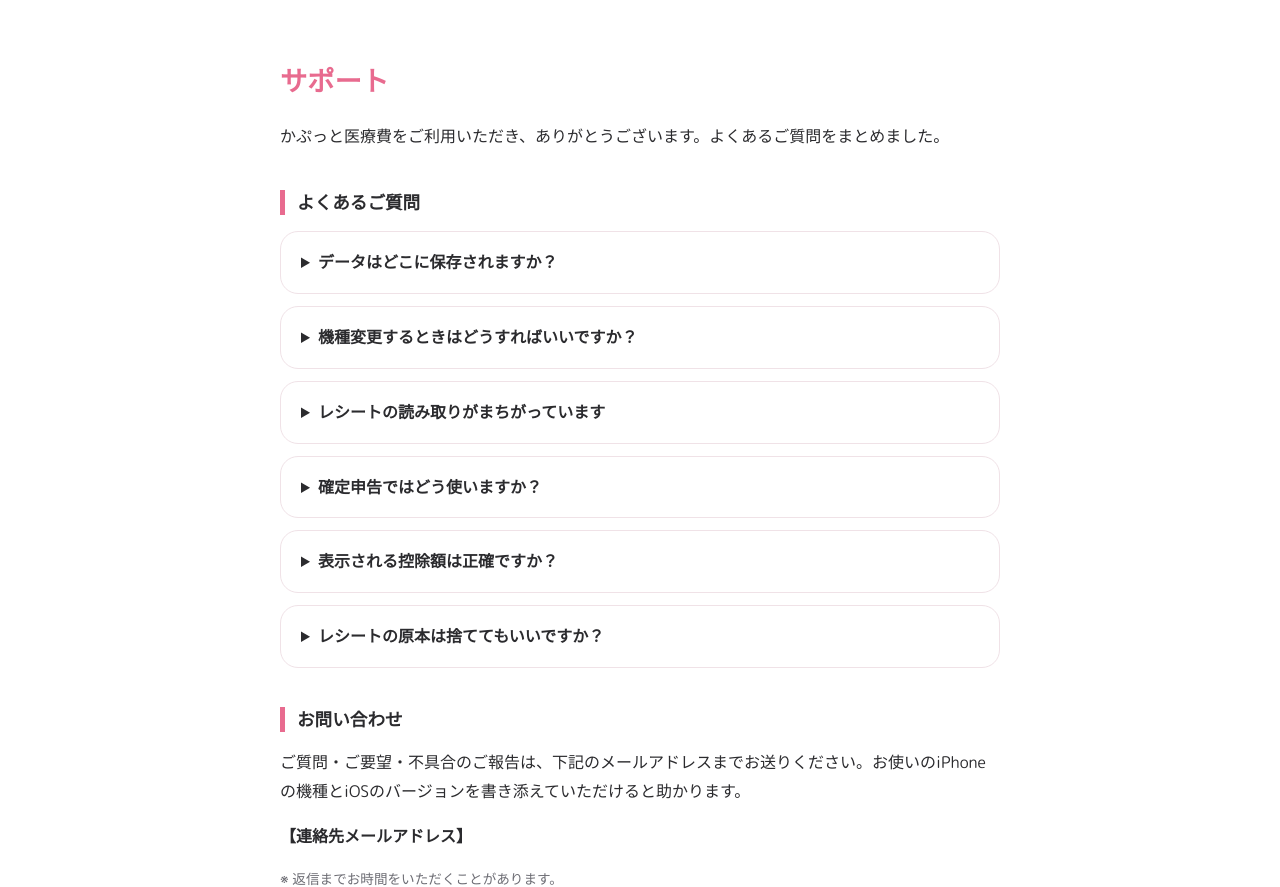
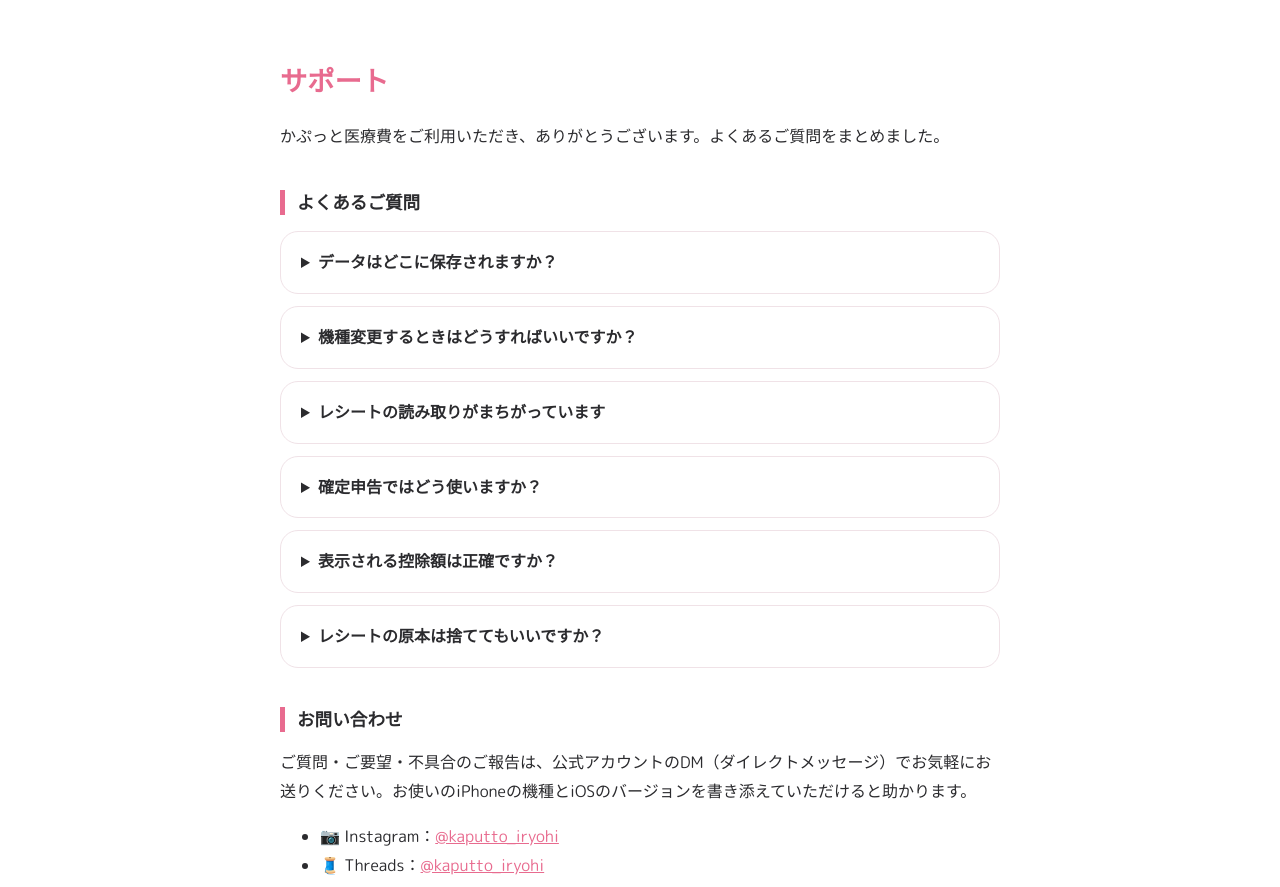
Before and after one commit to kaputto-iryohi/kaputto-iryohi.github.io, a plain HTML site: page support.html in a window 1280 px wide. Shown: the part 70-957 px from the top of the page. Drawn offline with Linux system fonts and the light colour scheme.

Commit message:
Add files via upload

```diff
--- a/support.html
+++ b/support.html
@@ -51,8 +51,12 @@
   </div>
 
   <h2>お問い合わせ</h2>
-  <p>ご質問・ご要望・不具合のご報告は、下記のメールアドレスまでお送りください。お使いのiPhoneの機種とiOSのバージョンを書き添えていただけると助かります。</p>
-  <p><b>【連絡先メールアドレス】</b></p>
+  <p>ご質問・ご要望・不具合のご報告は、公式アカウントのDM（ダイレクトメッセージ）でお気軽にお送りください。お使いのiPhoneの機種とiOSのバージョンを書き添えていただけると助かります。</p>
+  <ul>
+    <li>📷 Instagram：<a href="https://www.instagram.com/kaputto_iryohi/" target="_blank" rel="noopener">@kaputto_iryohi</a></li>
+    <li>🧵 Threads：<a href="https://www.threads.com/@kaputto_iryohi" target="_blank" rel="noopener">@kaputto_iryohi</a></li>
+  </ul>
+  <p>新機能やお知らせも、公式アカウントで発信しています。</p>
   <p class="date">※ 返信までお時間をいただくことがあります。</p>
 </main>
 
```
Also changed, not shown: index.html (+2 -0 lines), privacy.html (+1 -1 lines), favicon.png, icon.png.
